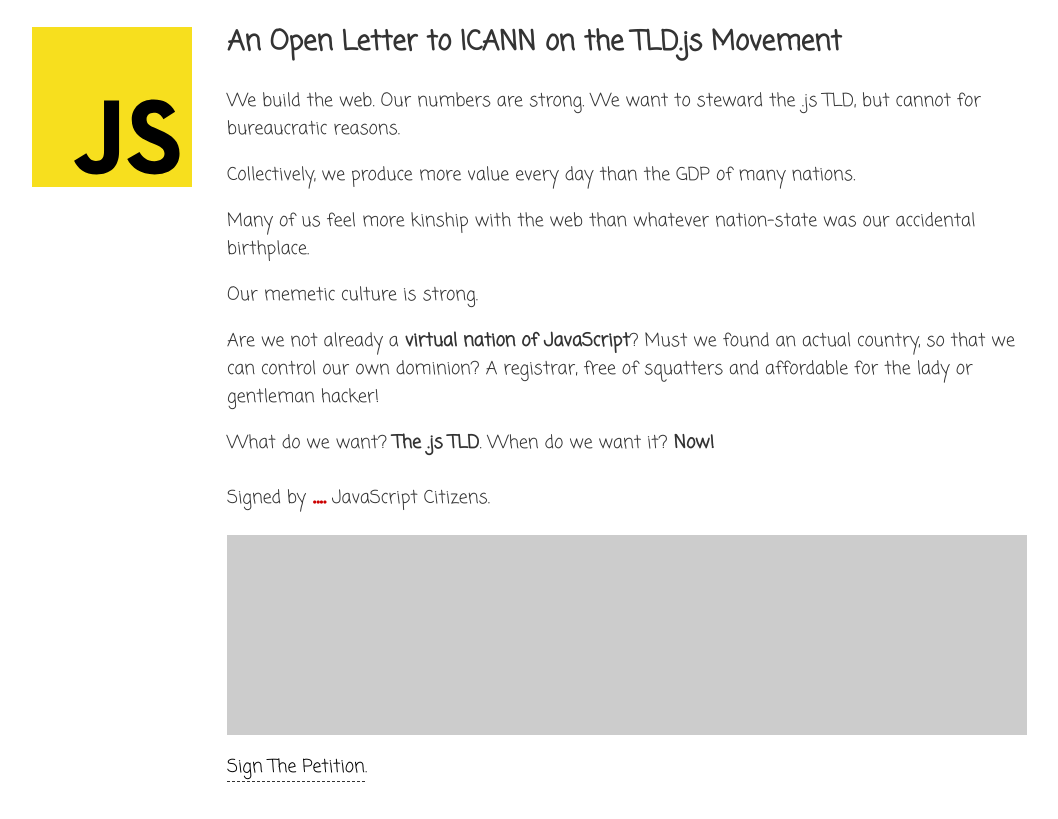
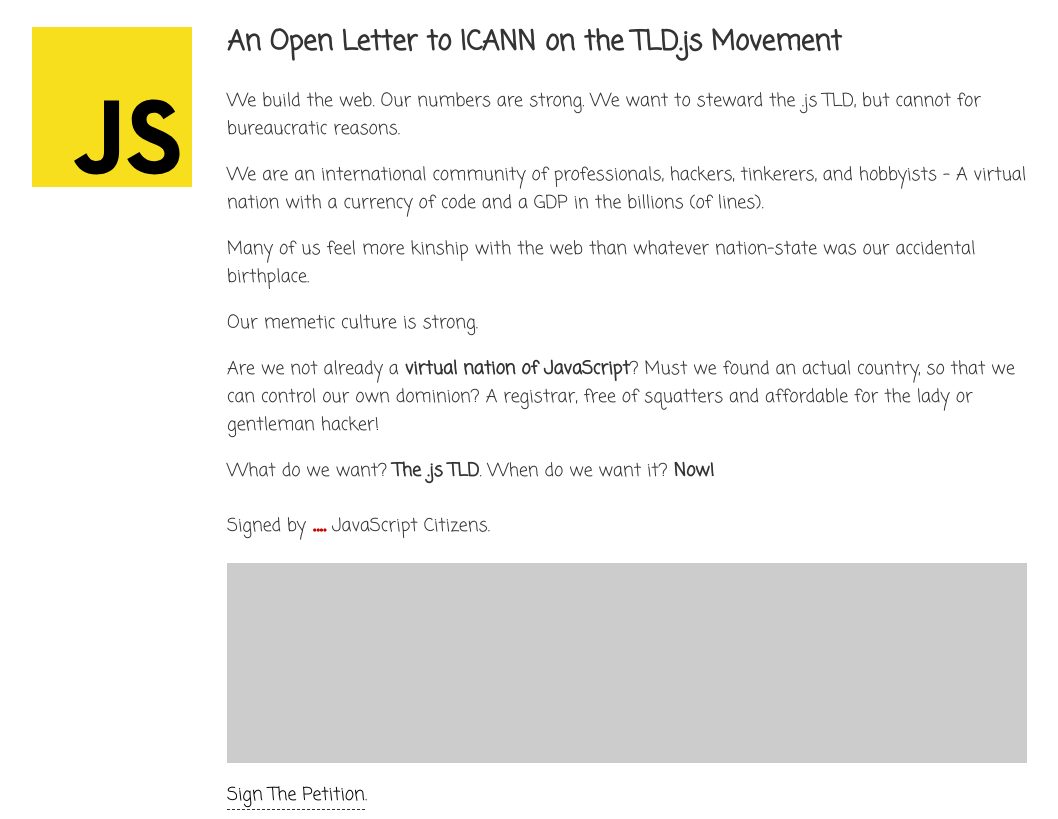
Before and after one commit to ozten/TLD.js, a website: page site/index.html in a window 1280 px wide. Shown: the whole page, without its empty margins (13-1071 px from the left). Drawn offline with Linux system fonts and the light colour scheme; no server answers.

Commit message:
wordsmith issue #8 ???

```diff
--- a/site/index.html
+++ b/site/index.html
@@ -65,7 +65,8 @@
 </p>
 
 <p>
-Collectively, we produce more value every day than the GDP of many nations.
+We are an international community of professionals, hackers, tinkerers, and hobbyists - A virtual nation
+with a currency of code and a GDP in the billions (of lines).
 </p>
 
 <p>
```
